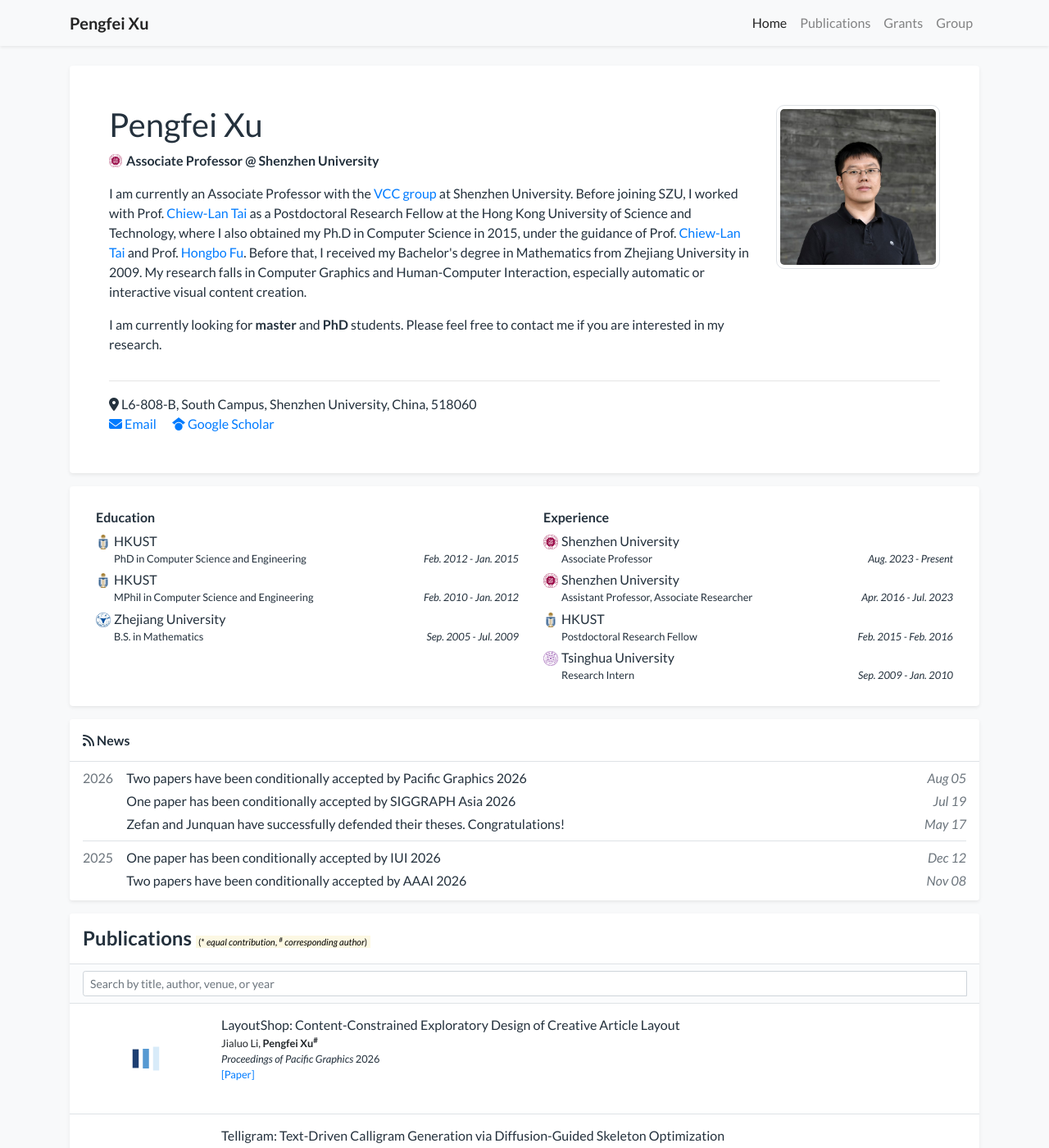
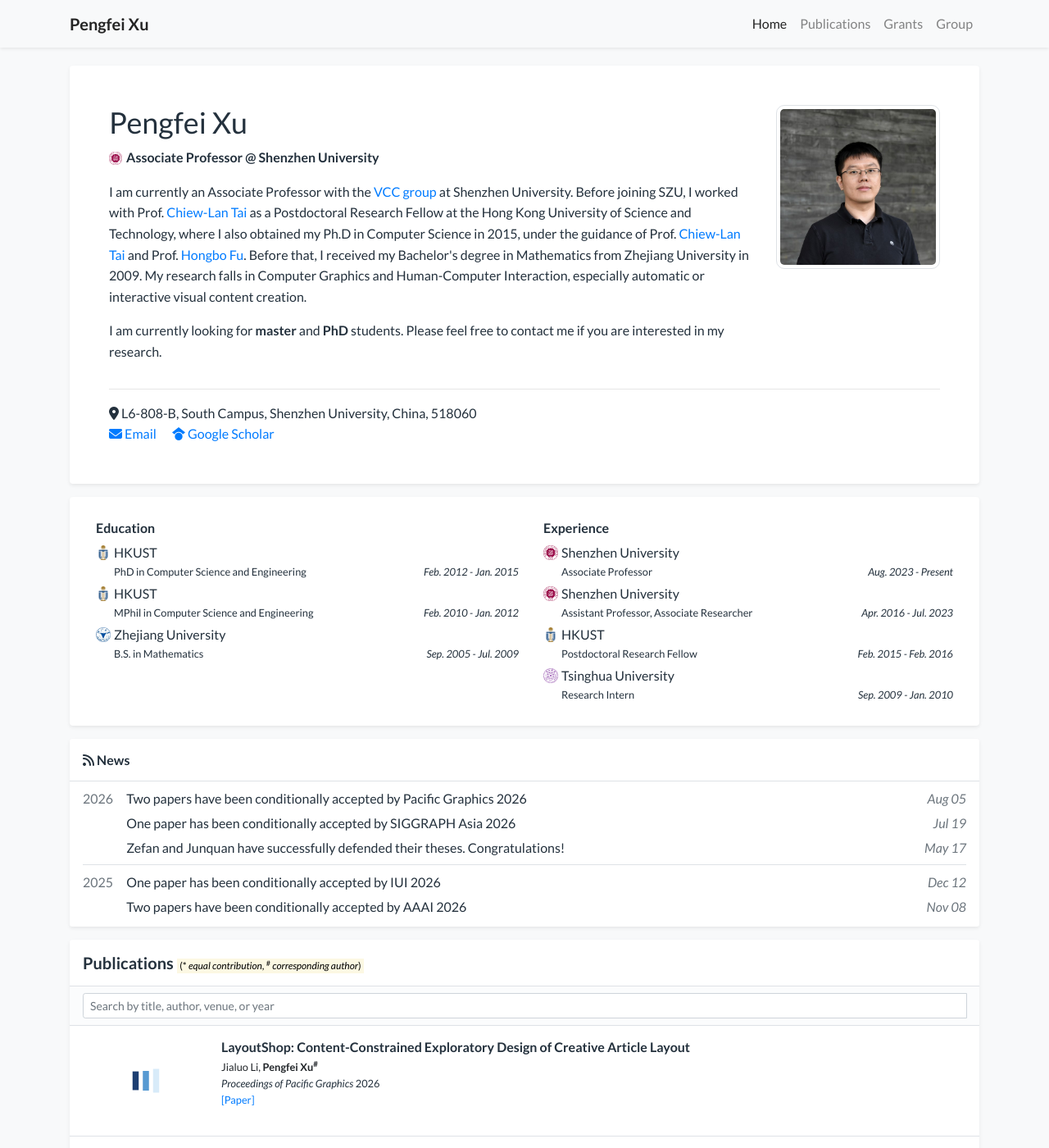
Before and after one commit to pengfeixu/pengfeixu.github.io, a Jekyll site: the page built from index.html, in a window 1280 px wide and 1400 px high. Shown: the whole window at 82% size. Built offline with Jekyll 4.4.1, drawn with Linux system fonts in a browser that asks for light colours; a style sheet for code colours, icons or effects is not loaded.

Commit message:
typography: font-size tokens, heading weights, heading scale, inline styles to css

```diff
--- a/_includes/navbar.html
+++ b/_includes/navbar.html
@@ -1,7 +1,7 @@
 <nav class="navbar navbar-expand-sm navbar-light bg-light fixed-top mb-5 shadow-sm">
     <div class="container">
         <a class="navbar-brand" href="{{ '/' | relative_url }}" aria-label="{{ site.data.profile.navbar_name }} home"><strong>{{site.data.profile.navbar_name}}</strong></a>
-        <button class="navbar-toggler" style="font-size: 1em; padding: 0.5em;" type="button" data-toggle="collapse" data-target="#navbarResponsive" aria-controls="navbarResponsive" aria-expanded="false" aria-label="Toggle navigation">
+        <button class="navbar-toggler" type="button" data-toggle="collapse" data-target="#navbarResponsive" aria-controls="navbarResponsive" aria-expanded="false" aria-label="Toggle navigation">
             <i class="fas fa-bars"></i> Menu
         </button>
 
--- a/_includes/widgets/experience_card.html
+++ b/_includes/widgets/experience_card.html
@@ -12,7 +12,7 @@
                                 <ul class="list-unstyled mb-1">
                                     {% for item in site.data.profile.education %}
                                     <li class="media mb-1">
-                                        <img src="{{ item.logo | relative_url }}" alt="{{ item.name }}" style="width: 18px;" class="mr-1 mt-1">
+                                        <img src="{{ item.logo | relative_url }}" alt="{{ item.name }}" class="experience-logo mr-1 mt-1">
                                         <div class="media-body">
                                             <div>{{ item.name }}</div>
                                             <div class="small">{{ item.dept }}</div>
@@ -35,7 +35,7 @@
                                 <ul class="list-unstyled mb-1">
                                     {% for item in site.data.profile.experience %}
                                     <li class="media mb-1">
-                                        <img src="{{ item.logo | relative_url }}" alt="{{ item.name }}" style="width: 18px;" class="mr-1 mt-1">
+                                        <img src="{{ item.logo | relative_url }}" alt="{{ item.name }}" class="experience-logo mr-1 mt-1">
                                         <div class="media-body">
                                             <div>{{ item.name }}</div>
                                             <div class="small">{{ item.dept }}</div>
--- a/_includes/widgets/profile_card.html
+++ b/_includes/widgets/profile_card.html
@@ -5,7 +5,7 @@
                 <div class="row">
                     <div class="col">
                         <header class="h1 font-weight-normal mb-2">
-                            {{ site.data.profile.primary_name }} <small>{{ site.data.profile.secondary_name }}</small>
+                            {{ site.data.profile.primary_name }} <small class="profile-name-alt">{{ site.data.profile.secondary_name }}</small>
                         </header>
                         <div class="text-profile-position">
                             {% for position in site.data.profile.positions %}
@@ -28,8 +28,7 @@
                         <figure class="figure">
                             <img
                                 src="{{ site.data.profile.portrait_url | relative_url }}"
-                                class="figure-img img-fluid img-thumbnail"
-                                style="height: 200px; border-radius: 5%"
+                                class="figure-img img-fluid img-thumbnail profile-portrait"
                                 alt="{{ site.data.profile.portrait_caption }}"
                                 loading="eager"
                                 decoding="async"
@@ -66,12 +65,6 @@
                         </a>
                         {% endif %}
 
-                        {% if site.data.profile.wechat_qrcode %}
-                        <a class="pr-3 no-break" data-toggle="modal" data-target="#modal-wechat">
-                            <i class="fab fa-weixin"></i> WeChat
-                        </a>
-                        {% endif %}
-
                         {% if site.data.profile.twitter %}
                         <a class="pr-3 no-break" target="_blank" rel="noopener noreferrer" href="https://twitter.com/{{ site.data.profile.twitter }}">
                             <i class="fab fa-twitter"></i> Twitter
@@ -95,23 +88,3 @@
         </div>
     </div>
 </div>
-
-{% if site.data.profile.wechat_qrcode %}
-<div class="modal fade" id="modal-wechat" tabindex="-1" aria-hidden="true">
-    <div class="modal-dialog modal-sm">
-        <div class="modal-content">
-            <div class="modal-body p-0">
-                <img src="{{ site.data.profile.wechat_qrcode }}" class="img-fluid">
-            </div>
-            {% if site.data.profile.wechat_prompt %}
-            <div class="modal-body p-1">
-                {{ site.data.profile.wechat_prompt }}
-            </div>
-            {% endif %}
-            <div class="modal-footer">
-                <button type="button" class="btn btn-primary" data-dismiss="modal">Close</button>
-            </div>
-        </div>
-    </div>
-</div>
-{% endif %}
--- a/_includes/widgets/publication_item.html
+++ b/_includes/widgets/publication_item.html
@@ -15,7 +15,7 @@
         {%- else -%}
         <div class="col p-3 ml-md-2">
         {%- endif -%}
-            <h6 class="mt-0 mb-1 font-weight-normal">{{ item.title }}</h6>
+            <h6 class="mt-0 mb-1">{{ item.title }}</h6>
             <p class="mt-0 mb-0 small">{% include widgets/author_list.html authors=item.authors %}</p>
             <p class="mt-0 mb-0 small">{{item.pub_pre}}<i>{{ item.pub }}</i>{{ item.pub_post }} {{ item.pub_date }} {{ item.pub_last }}</p>
             <p class="mt-0 mb-0 small text-muted">{{ item.abstract }}</p>
@@ -40,10 +40,10 @@
     {%- else -%}
     <img alt="{{ item.title }}" class="w-100 rounded-sm" src="{{ '/assets/images/empty_300x200.png' | relative_url }}">
     {%- endif -%}
-    <div class="card-img-overlay d-flex align-items-start flex-column" style="background-color: rgba(255, 255, 255, 0.85);">
+    <div class="card-img-overlay d-flex align-items-start flex-column publication-mobile-overlay">
         <div class="mb-auto"></div>
         <div>
-            <h6 class="mt-0 mb-1 font-weight-normal">{{ item.title }}</h6>
+            <h6 class="mt-0 mb-1">{{ item.title }}</h6>
             <p class="mt-0 mb-0 small">{% include widgets/author_list.html authors=item.authors %}</p>
             <p class="mt-0 mb-0 small">{{item.pub_pre}}<i>{{ item.pub }}</i>{{ item.pub_post }} {{ item.pub_date }} {{ item.pub_last }}</p>
             <p class="mt-0 mb-0 small text-muted d-none d-sm-block">{{ item.abstract }}</p>
--- a/assets/css/global.css
+++ b/assets/css/global.css
@@ -2,6 +2,10 @@
 :root {
     --site-accent: #006f8e;
     --site-text: #24313d;
+    --fs-xs: 0.75rem;
+    --fs-sm: 0.8125rem;
+    --fs-md: 0.875rem;
+    --fs-lg: 0.9375rem;
 }
 
 html {
@@ -11,6 +15,7 @@
 body {
     font-family: "Lato", sans-serif;
     font-weight: 400;
+    line-height: 1.6;
     padding-top: 5.0rem;
     color: var(--site-text);
 }
@@ -24,7 +29,25 @@
 
 h1, h2, h3, h4, h5, h6,
 .h1, .h2, .h3, .h4, .h5, .h6 {
-    font-weight: 700;
+    font-weight: 600;
+}
+
+h1, .h1 {
+    font-size: 2.25rem;
+}
+
+h4, .h4 {
+    font-size: 1.25rem;
+}
+
+.profile-name-alt {
+    font-size: 0.5em;
+    font-weight: 400;
+}
+
+.navbar-toggler {
+    font-size: 1em;
+    padding: 0.5em;
 }
 
 .text-profile-position {
@@ -60,7 +83,7 @@
 }
 
 .publication-legend {
-    font-size: 0.7rem;
+    font-size: var(--fs-xs);
     font-weight: 400;
     padding: 0.1em 0.3em;
     white-space: nowrap;
@@ -68,6 +91,191 @@
 
 .publication-toolbar {
     background: #fbfcfd;
+}
+
+.experience-logo {
+    width: 18px;
+}
+
+.profile-portrait {
+    height: 200px;
+    border-radius: 5%;
+}
+
+.publication-mobile-overlay {
+    background-color: rgba(255, 255, 255, 0.85);
+}
+
+.group-heading {
+    display: flex;
+    align-items: baseline;
+    justify-content: space-between;
+    gap: 1rem;
+    flex-wrap: wrap;
+}
+
+.group-subhead {
+    font-size: var(--fs-lg);
+    color: #6c757d;
+}
+
+.group-avatar {
+    flex: 0 0 64px;
+    width: 64px;
+    height: 64px;
+    object-fit: cover;
+    border-radius: 8px;
+    background-color: #f1f3f5;
+}
+
+.group-member-info {
+    min-width: 0;
+    margin-left: 0.75rem;
+}
+
+.group-name {
+    font-size: var(--fs-lg);
+    font-weight: 600;
+}
+
+.group-tags {
+    display: flex;
+    flex-wrap: wrap;
+    gap: 4px;
+    margin-top: 4px;
+}
+
+.group-tag {
+    display: inline-block;
+    padding: 1px 8px;
+    font-size: var(--fs-xs);
+    border-radius: 9px;
+    background-color: #f1f3f5;
+    color: #55636f;
+}
+
+.group-tag-cg {
+    background-color: #e6f1fb;
+    color: #185fa5;
+}
+
+.group-tag-cv {
+    background-color: #eeedfe;
+    color: #534ab7;
+}
+
+.group-tag-hci {
+    background-color: #e1f5ee;
+    color: #0f6e56;
+}
+
+.group-tag-xr {
+    background-color: #eaf3de;
+    color: #3b6d11;
+}
+
+.group-tag-ai {
+    background-color: #eceff3;
+    color: #3f5163;
+}
+
+.group-year {
+    gap: 0.75rem;
+    padding: 0.4rem 0;
+}
+
+.group-year:first-child {
+    border-top: 0 !important;
+}
+
+.group-year-label {
+    flex: 0 0 3rem;
+    font-size: var(--fs-sm);
+    font-weight: 600;
+    color: #6c757d;
+    padding-top: 0.15rem;
+}
+
+.group-year-body {
+    display: flex;
+    flex-wrap: wrap;
+    gap: 0.375rem;
+    min-width: 0;
+}
+
+.group-alum-pill {
+    display: inline-flex;
+    align-items: center;
+    gap: 0.3rem;
+    padding: 0.15rem 0.6rem;
+    font-size: var(--fs-md);
+    border-radius: 14px;
+    background-color: #f1f3f5;
+    max-width: 100%;
+}
+
+.group-alum-pill-honor {
+    padding-right: 0.35rem;
+}
+
+.group-alum-name {
+    font-weight: 600;
+}
+
+.group-alum-sep {
+    color: #adb5bd;
+}
+
+.group-alum-dest {
+    color: #55636f;
+    min-width: 0;
+    overflow-wrap: anywhere;
+}
+
+.group-alum-honor {
+    display: inline-flex;
+    flex: 0 0 auto;
+    align-items: center;
+    justify-content: center;
+    width: 1.4rem;
+    height: 1.4rem;
+    font-size: var(--fs-xs);
+    line-height: 1;
+    border-radius: 50%;
+    background-color: #fdf3e2;
+    color: #8a5a12;
+}
+
+.grant-row {
+    display: flex;
+    align-items: baseline;
+    justify-content: space-between;
+    gap: 1rem;
+    padding: 0.3rem 0.5rem;
+    margin: 0 -0.5rem;
+    border-radius: 6px;
+    transition: background-color 0.15s ease-in-out;
+}
+
+.grant-row:hover {
+    background-color: #f8f9fa;
+}
+
+.grant-title {
+    min-width: 0;
+    font-size: var(--fs-lg);
+}
+
+.grant-agency {
+    font-size: var(--fs-sm);
+    color: #6c757d;
+}
+
+.grant-years {
+    flex: 0 0 auto;
+    font-size: var(--fs-sm);
+    color: #6c757d;
+    font-variant-numeric: tabular-nums;
 }
 
 #publication-search::-webkit-search-cancel-button,
@@ -133,3 +341,13 @@
         object-fit: cover;
     }
 }
+
+@media (max-width: 575.98px) {
+    h1, .h1 {
+        font-size: 1.75rem;
+    }
+
+    h4, .h4 {
+        font-size: 1.125rem;
+    }
+}
```
